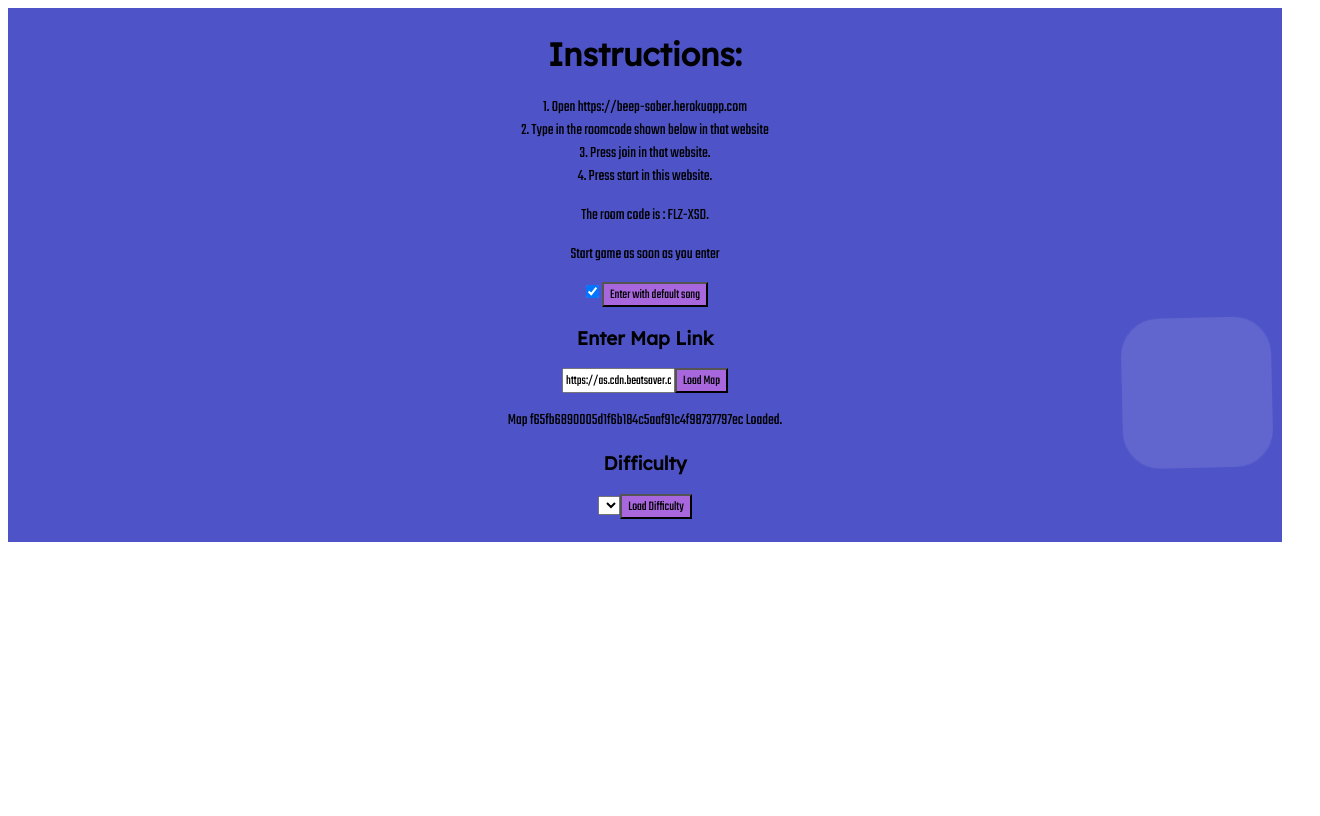
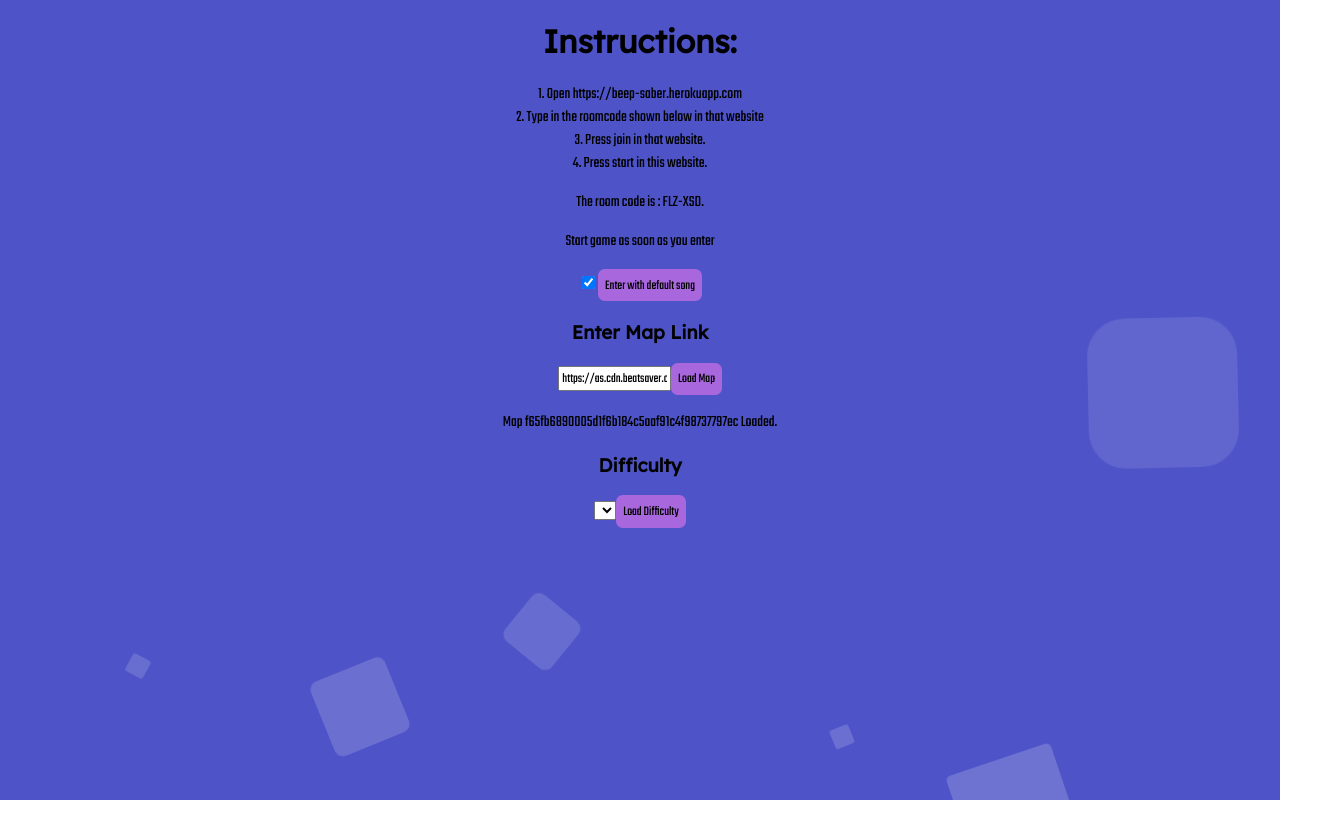
Before and after one commit to yudeeeth/beep-saber, a React (Create React App) app: page / in a window 1280 px wide. Shown: the whole page, 1320 px wide, since content can reach past the window. Built offline with nearby package versions, Linux system fonts and the light colour scheme.

Commit message:
fixed small css bugs

```diff
--- a/src/components/Choose.jsx
+++ b/src/components/Choose.jsx
@@ -92,7 +92,7 @@ class Choose extends React.Component {
         return (
             <div className="inp">
                 <div className="area" >
-                        <ul class="circles">
+                        <ul className="circles">
                                 <li></li>
                                 <li></li>
                                 <li></li>
@@ -104,6 +104,7 @@ class Choose extends React.Component {
                                 <li></li>
                                 <li></li>
                         </ul>
+                </div >
                 <h1 className="tex">Instructions:</h1>
                 <p className="bodytex">
                     1. Open https://beep-saber.herokuapp.com
@@ -138,7 +139,6 @@ class Choose extends React.Component {
                         <button onClick={this.changeComponent}>Open Game</button>
                         : null
                 }
-                </div >
             </div>
         );
     };
--- a/src/components/choose.css
+++ b/src/components/choose.css
@@ -3,7 +3,12 @@
 .inp{
     text-align: center;
     text-shadow: 2px, 2px;
+    /* height:100%; */
 }
+
+/* html,body,#root{
+    height:100%;
+} */
 
 .tex{
     font-family: 'Lexend', serif;
@@ -18,32 +23,45 @@
 .btn{
     background-color: #a867dd;
     font-family: 'Teko', serif;
+    border:none;
+    border-radius:0.5em;
+    padding:0.5em;
 }
 
-.context {
+.btn:hover{
+    background-color:  #b07eda;
+}
+
+/* .context {
     width: 100%;
     position: absolute;
     top:50vh;
 
+} */
+
+/* Animation */
+ul,li{
+    box-sizing: border-box;
 }
-
-
 .area{
+    position:fixed;
     background: #4e54c8;
     background: -webkit-linear-gradient(to left, #8f94fb, #4e54c8);
     width: 100%;
     height:100%;
-    padding: 5px;
-
+    top:0;
+    left:0;
+   z-index:-1;
 }
 
 .circles{
-    position: absolute;
+    position: fixed;
     top: 0;
     left: 0;
+    z-index:-1;
     width: 100%;
     height: 100%;
-    overflow: hidden;
+    /* overflow: hidden; */
 }
 
 .circles li{
```
